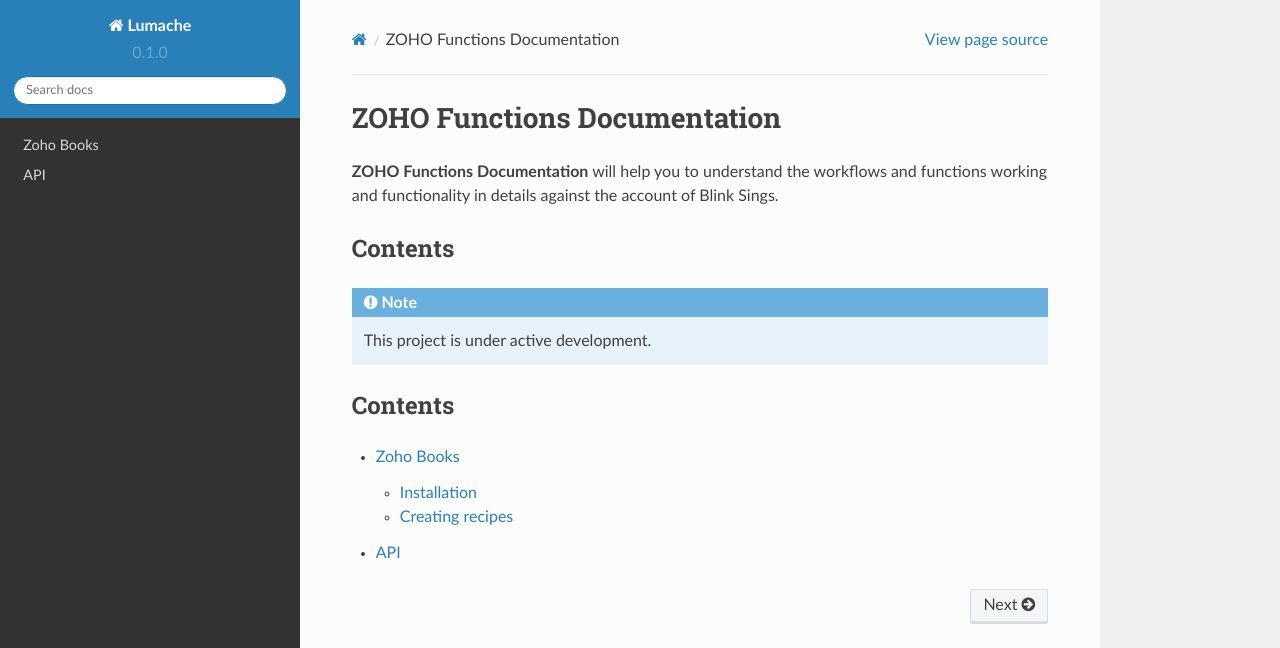
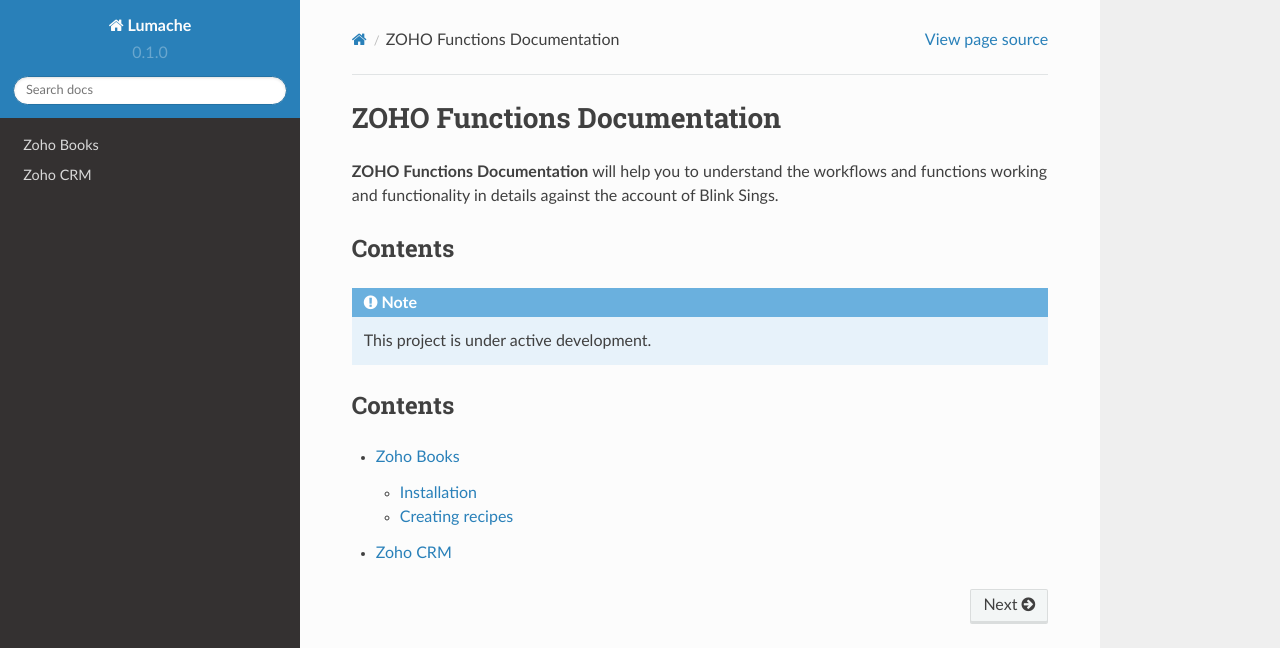
Before and after one commit to syedshahzaibshah/Functions-Documentation, a Sphinx documentation site: the page built from docs/source/index.rst, in a window 1280 px wide. Shown: the top 648 px of the page. Built offline with Sphinx 7.4.7 and the Read the Docs theme 2.0.0, drawn with Linux system fonts in a browser that asks for light colours.

Commit message:
Update Zoho CRM.rst

```diff
--- a/docs/source/Zoho CRM.rst
+++ b/docs/source/Zoho CRM.rst
@@ -1,5 +1,5 @@
-API
-===
+Zoho CRM
+========
 
 .. autosummary::
    :toctree: generated
```
